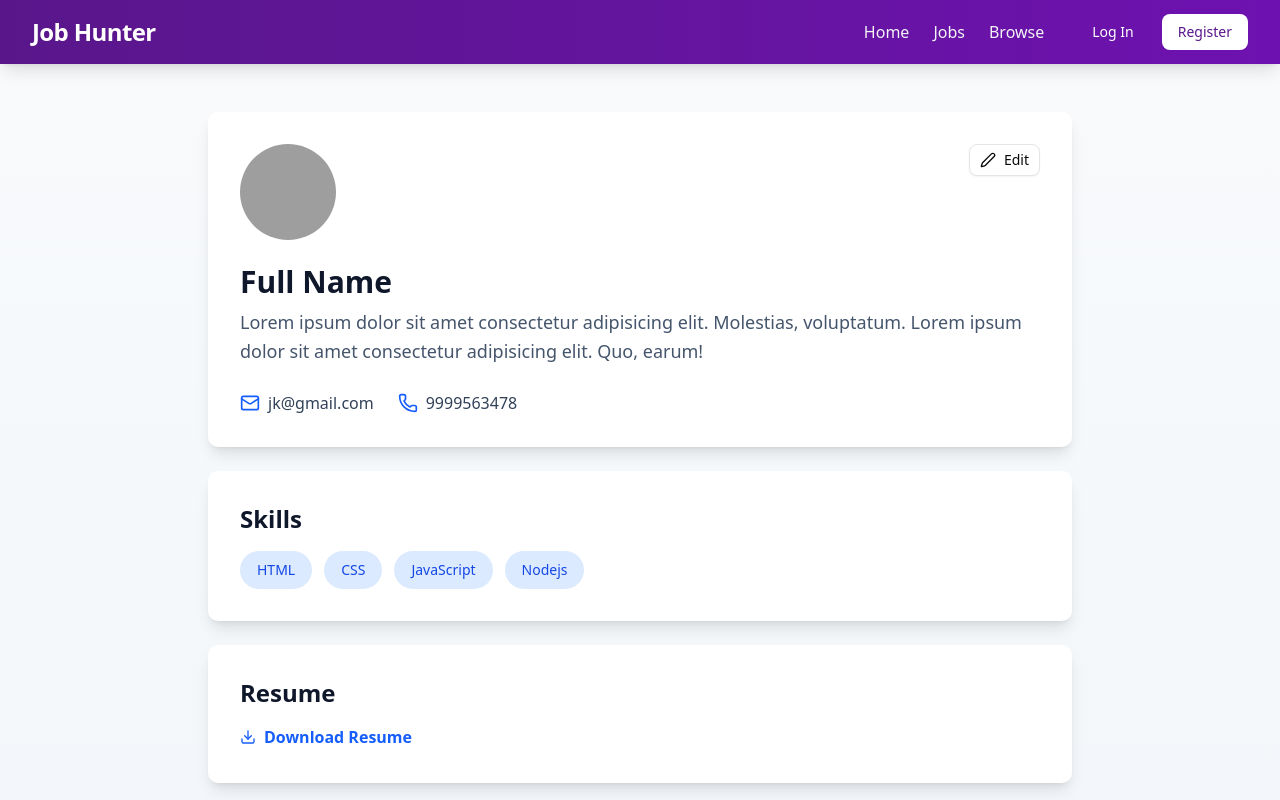
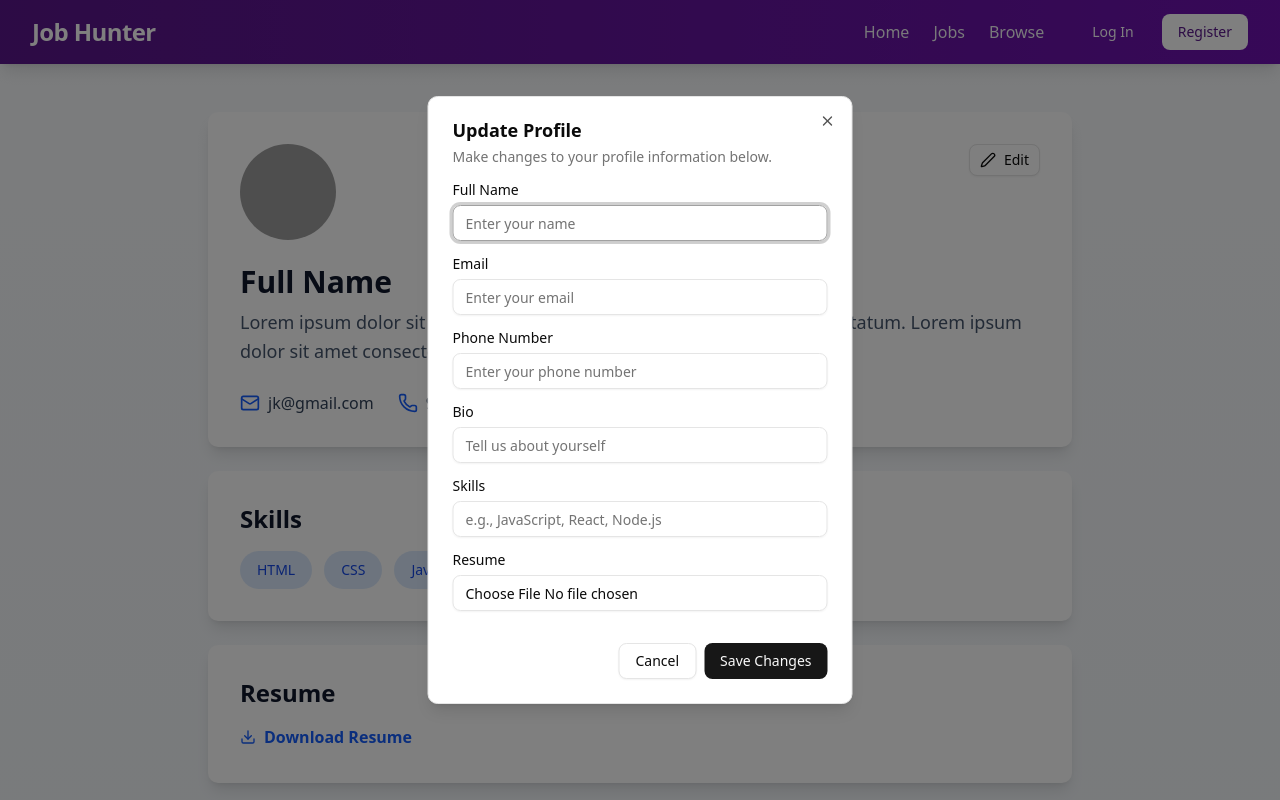
Before and after one commit to soumilidas03/job-Portal, a React (Vite) app in the folder client/: page /profile in a window 1280 px wide. Both pictures are taken after a click on the button "Edit". Shown: the top 800 px of the page. Built offline with nearby package versions, Linux system fonts and the light colour scheme; grey boxes are pictures that could not be loaded.

Commit message:
Add updateProfile page

```diff
--- a/client/package.json
+++ b/client/package.json
@@ -11,6 +11,7 @@
   },
   "dependencies": {
     "@radix-ui/react-avatar": "^1.1.11",
+    "@radix-ui/react-dialog": "^1.1.15",
     "@radix-ui/react-label": "^2.1.8",
     "@radix-ui/react-popover": "^1.1.15",
     "@radix-ui/react-radio-group": "^1.3.8",
--- a/client/src/components/Profile.jsx
+++ b/client/src/components/Profile.jsx
@@ -4,11 +4,14 @@
 import { Pen, Mail, Phone, Download } from "lucide-react";
 import { Badge } from "./ui/badge";
 import AppliedJobTable from "./AppliedJobTable";
+import { useState } from "react";
+import UpdateProfileDialog from "./UpdateProfileDialog";
 
 const skills = ["HTML", "CSS", "JavaScript", "Nodejs"];
+const isResume = true;
 
 const Profile = () => {
-  const isResume = true;
+  const [open,setOpen]=useState(false);
   return (
     <div className="min-h-screen bg-gradient-to-b from-slate-50 to-slate-100">
       <Navbar />
@@ -20,7 +23,7 @@
               <AvatarImage src="https://github.com/shadcn.png" />
               <AvatarFallback>NM</AvatarFallback>
             </Avatar>
-            <Button variant="outline" size="sm" className="gap-2">
+            <Button onClick={()=>setOpen(true)} variant="outline" size="sm" className="gap-2">
               <Pen className="w-4 h-4" /> Edit
             </Button>
           </div>
@@ -89,6 +92,7 @@
           <AppliedJobTable />
         </div>
       </div>
+      <UpdateProfileDialog open={open} setOpen={setOpen}/>
     </div>
   );
 };
--- /dev/null
+++ b/client/src/components/UpdateProfileDialog.jsx
@@ -0,0 +1,79 @@
+import { Input } from "./ui/input";
+import {
+  Dialog,
+  DialogContent,
+  DialogDescription,
+  DialogHeader,
+  DialogTitle,
+  DialogTrigger,
+} from "@/components/ui/dialog";
+import { Button } from "@/components/ui/button";
+import { Label } from "@/components/ui/label";
+
+const UpdateProfileDialog = ({ open, setOpen }) => {
+  const handleOpenChange = (newOpen) => {
+    setOpen(newOpen);
+  };
+
+  return (
+    <Dialog open={open} onOpenChange={handleOpenChange}>
+      <DialogTrigger asChild>
+        <Button variant="outline">Edit Profile</Button>
+      </DialogTrigger>
+      <DialogContent className="sm:max-w-[425px]">
+        <DialogHeader>
+          <DialogTitle>Update Profile</DialogTitle>
+          <DialogDescription>
+            Make changes to your profile information below.
+          </DialogDescription>
+        </DialogHeader>
+        <form className="space-y-4">
+          <div className="space-y-2">
+            <Label htmlFor="name">Full Name</Label>
+            <Input id="name" type="text" placeholder="Enter your name" />
+          </div>
+          <div className="space-y-2">
+            <Label htmlFor="email">Email</Label>
+            <Input id="email" type="email" placeholder="Enter your email" />
+          </div>
+          <div className="space-y-2">
+            <Label htmlFor="phone">Phone Number</Label>
+            <Input
+              id="phone"
+              type="text"
+              placeholder="Enter your phone number"
+            />
+          </div>
+          <div className="space-y-2">
+            <Label htmlFor="bio">Bio</Label>
+            <Input id="bio" type="text" placeholder="Tell us about yourself" />
+          </div>
+          <div className="space-y-2">
+            <Label htmlFor="skills">Skills</Label>
+            <Input
+              id="skills"
+              type="text"
+              placeholder="e.g., JavaScript, React, Node.js"
+            />
+          </div>
+          <div className="space-y-2">
+            <Label htmlFor="resume">Resume</Label>
+            <Input id="resume" type="file" accept=".pdf,.doc,.docx" />
+          </div>
+          <div className="flex justify-end gap-2 pt-4">
+            <Button
+              type="button"
+              variant="outline"
+              onClick={() => setOpen(false)}
+            >
+              Cancel
+            </Button>
+            <Button type="submit">Save Changes</Button>
+          </div>
+        </form>
+      </DialogContent>
+    </Dialog>
+  );
+};
+
+export default UpdateProfileDialog;
--- /dev/null
+++ b/client/src/components/ui/dialog.jsx
@@ -0,0 +1,135 @@
+import * as React from "react"
+import * as DialogPrimitive from "@radix-ui/react-dialog"
+import { XIcon } from "lucide-react"
+
+import { cn } from "@/lib/utils"
+
+function Dialog({
+  ...props
+}) {
+  return <DialogPrimitive.Root data-slot="dialog" {...props} />;
+}
+
+function DialogTrigger({
+  ...props
+}) {
+  return <DialogPrimitive.Trigger data-slot="dialog-trigger" {...props} />;
+}
+
+function DialogPortal({
+  ...props
+}) {
+  return <DialogPrimitive.Portal data-slot="dialog-portal" {...props} />;
+}
+
+function DialogClose({
+  ...props
+}) {
+  return <DialogPrimitive.Close data-slot="dialog-close" {...props} />;
+}
+
+function DialogOverlay({
+  className,
+  ...props
+}) {
+  return (
+    <DialogPrimitive.Overlay
+      data-slot="dialog-overlay"
+      className={cn(
+        "data-[state=open]:animate-in data-[state=closed]:animate-out data-[state=closed]:fade-out-0 data-[state=open]:fade-in-0 fixed inset-0 z-50 bg-black/50",
+        className
+      )}
+      {...props} />
+  );
+}
+
+function DialogContent({
+  className,
+  children,
+  showCloseButton = true,
+  ...props
+}) {
+  return (
+    <DialogPortal data-slot="dialog-portal">
+      <DialogOverlay />
+      <DialogPrimitive.Content
+        data-slot="dialog-content"
+        className={cn(
+          "bg-background data-[state=open]:animate-in data-[state=closed]:animate-out data-[state=closed]:fade-out-0 data-[state=open]:fade-in-0 data-[state=closed]:zoom-out-95 data-[state=open]:zoom-in-95 fixed top-[50%] left-[50%] z-50 grid w-full max-w-[calc(100%-2rem)] translate-x-[-50%] translate-y-[-50%] gap-4 rounded-lg border p-6 shadow-lg duration-200 outline-none sm:max-w-lg",
+          className
+        )}
+        {...props}>
+        {children}
+        {showCloseButton && (
+          <DialogPrimitive.Close
+            data-slot="dialog-close"
+            className="ring-offset-background focus:ring-ring data-[state=open]:bg-accent data-[state=open]:text-muted-foreground absolute top-4 right-4 rounded-xs opacity-70 transition-opacity hover:opacity-100 focus:ring-2 focus:ring-offset-2 focus:outline-hidden disabled:pointer-events-none [&_svg]:pointer-events-none [&_svg]:shrink-0 [&_svg:not([class*='size-'])]:size-4">
+            <XIcon />
+            <span className="sr-only">Close</span>
+          </DialogPrimitive.Close>
+        )}
+      </DialogPrimitive.Content>
+    </DialogPortal>
+  );
+}
+
+function DialogHeader({
+  className,
+  ...props
+}) {
+  return (
+    <div
+      data-slot="dialog-header"
+      className={cn("flex flex-col gap-2 text-center sm:text-left", className)}
+      {...props} />
+  );
+}
+
+function DialogFooter({
+  className,
+  ...props
+}) {
+  return (
+    <div
+      data-slot="dialog-footer"
+      className={cn("flex flex-col-reverse gap-2 sm:flex-row sm:justify-end", className)}
+      {...props} />
+  );
+}
+
+function DialogTitle({
+  className,
+  ...props
+}) {
+  return (
+    <DialogPrimitive.Title
+      data-slot="dialog-title"
+      className={cn("text-lg leading-none font-semibold", className)}
+      {...props} />
+  );
+}
+
+function DialogDescription({
+  className,
+  ...props
+}) {
+  return (
+    <DialogPrimitive.Description
+      data-slot="dialog-description"
+      className={cn("text-muted-foreground text-sm", className)}
+      {...props} />
+  );
+}
+
+export {
+  Dialog,
+  DialogClose,
+  DialogContent,
+  DialogDescription,
+  DialogFooter,
+  DialogHeader,
+  DialogOverlay,
+  DialogPortal,
+  DialogTitle,
+  DialogTrigger,
+}
```
Also changed, not shown: 1 other file (tests, documents, lock files or other folders).
